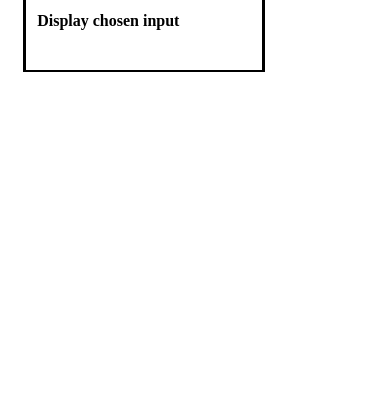
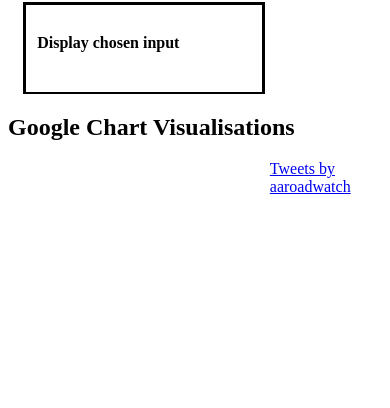
Before and after one commit to DavyShaw/Summer-Project, a Flask app: template Flask/templates/display.html in a window 390 px wide. Shown: the part 877-1285 px from the top of the page. Before the commit the page ends 949 px from the top, so only its background shows below. Run offline with Flask 2, Linux system fonts and the light colour scheme; the template is opened without the code that fills it, so the values that code supplies are empty; some libraries are stand-ins or nearby versions.

Commit message:
Responsive interface implemented

```diff
--- a/Flask/templates/index.html
+++ b/Flask/templates/index.html
@@ -1,13 +1,15 @@
 <html>
     <head>
         <title>Dublin Bus Dynamic Time Application</title>
-        <link rel="stylesheet" type="text/css" href="../static/index.css?q=544446944116">
+        <link rel="stylesheet" type="text/css" href="../static/index.css?q=500">
 <!--        <link href="http://netdna.bootstrapcdn.com/bootstrap/3.0.0/css/bootstrap.min.css" rel="stylesheet" media="screen">-->
     </head>
-    <body onload="api(); api2();">
+    <body id="body" onload="api(); api2(); startTime();">
         <!--Header-->
         <header id="header">
-            <h1>DB Predict</h1>
+            <img src="../static/dblogo.png" alt="logo" />
+            <h1>Dublin Bus: Journey Time Predictor <div id="clock"></div><br><div id="date"></div></h1>
+<!--            <div id="clock"></div>-->
         </header>
          <!--Wrapper for Page Content-->
         <div id="wrapper">
@@ -27,14 +29,14 @@
                     <br>
                     <p>Origin Stop</p>
                 <select type="button" data-toggle="dropdown" name="chosenorigin">
-                    {% for m in json_file_stops.data1 %}
+                    {% for m in json_file_stops %}
                         <option value="{{ m.shortname + m.stopid|string}}"{% if loop.first %} SELECTED{% endif %}>{{ m.shortname + " - Stop No. " + m.stopid|string}}</option>
                     {% endfor %}
                 </select>
                     <br>
                     <p>Destination Stop</p>
                 <select type="button" data-toggle="dropdown" name="chosendestination">
-                    {% for m in json_file_stops.data1 %}
+                    {% for m in json_file_stops %}
                         <option value="{{ m.stopid|string + m.shortname}}"{% if loop.first %} SELECTED{% endif %}>{{ m.shortname + " - Stop No. " + m.stopid|string}}</option>
                     {% endfor %}
                 </select>
@@ -93,31 +95,67 @@
                 <!--Map-->
             <div id="google-map"></div>
 
+
+            <div class="container">
+            {% block content %}{% endblock %}
+            </div>
+
+
+            <div id="googlecharts">
+
+            <h2>Google Chart Visualisations</h2></div>
             <div id="twitterfeed">
                 <a class="twitter-timeline" href="https://twitter.com/aaroadwatch" height="500">Tweets by aaroadwatch</a> <script async src="//platform.twitter.com/widgets.js" charset="utf-8"></script>
             </div>
 
 
-
-            <div class="container">
-            {% block content %}{% endblock %}
             </div>
-            </div>
-            <!--Footer-->
+<!--
+            Footer
             <footer id="footer">
                 <p>Team Members: Davy Shaw, Aongus Bates, Claudia Kinsella, Chen Zeng</p>
             </footer>
 
+-->
     </body>
 
+
+<!--    Scripts for Page   -->
+<!--    w3schools code   -->
+        <script>
+            function startTime() {
+                var today = new Date();
+                var h = today.getHours();
+                var m = today.getMinutes();
+                var s = today.getSeconds();
+                m = checkTime(m);
+                s = checkTime(s);
+                document.getElementById('clock').innerHTML =
+                h + ":" + m + ":" + s;
+                var t = setTimeout(startTime, 500);
+            }
+            function checkTime(i) {
+                if (i < 10) {i = "0" + i};  // add zero in front of numbers < 10
+                return i;
+            }
+        </script>
+
+        <script>
+            n =  new Date();
+            y = n.getFullYear();
+            m = n.getMonth() + 1;
+            d = n.getDate();
+            document.getElementById("date").innerHTML = m + "/" + d + "/" + y;
+        </script>
     <!--Script for Live Weather Data-->
+
         <!--    API 1    -->
     <script src="https://ajax.googleapis.com/ajax/libs/jquery/3.2.0/jquery.min.js"></script>
         <script type="text/javascript">
             function api(){
                 var api_key = '44b78ac274e9d94337e6620489fdcdbe';
                 var url = $.getJSON("http://api.openweathermap.org/data/2.5/weather?q=Dublin,IE&units=metric&APPID=" + api_key, function(data){
-            document.getElementById("weather").innerHTML = '<p>Current Weather in Dublin</p>' +
+            document.getElementById("weather").innerHTML = '<h4>Current Weather in Dublin</h4>' +
                 '<p>' + "Temperature: " + data.main.temp + '&deg;C' + '</p>'
                 + '<p>' + "Humidity: " + data.main.humidity + '%' + '</p>'
                 + '<p>' + "Pressure: " + data.main.pressure + 'hPa' + '</p>'
@@ -139,22 +177,36 @@
             }
         </script>
 
-    <!--Google Map API Script-->
+<!--  Scripts for Map markers   -->
 
   <script>
+  var infowindow;
+
+        function myMap() {
+            var mapLocale= {
+                center:new google.maps.LatLng(53.345300, -6.275769),
+                zoom:11,
+            };
+            var map=new google.maps.Map(document.getElementById("google-map"),mapLocale);
+};
+    </script>
+
+<!-- Script to update map based on Route Selection -->
+
+ <script>
+
     function myMap() {
          var map = new google.maps.Map(document.getElementById('google-map'), {
           center: {lat: 53.345300, lng: -6.275769},
-          zoom: 13});
+          zoom: 11});
+          google.maps.event.addListener(map, 'click', function(){
+           if(infowindow){
+             infowindow.setMap(null);
+             infowindow = null;
+           }
+      });
     }
 
-        function placeMarker(map, location) {
-            var markers = new google.maps.Marker({
-                position: location,
-                map: map
-  });
-        markers.setMap(map);
-}
 
 
         // Try HTML5 geolocation.
@@ -164,36 +216,29 @@
         function showposition(position) {
             var map = new google.maps.Map(document.getElementById('google-map'), {
           center: {lat: 53.345300, lng: -6.275769},
-          zoom: 13});
+          zoom: 11});
             lat = position.coords.latitude;
             lon = position.coords.longitude;
             latlon = new google.maps.LatLng(lat,lon)
             var marker = new
-            google.maps.Marker({position:latlon,animation: google.maps.Animation.BOUNCE, title:"You are here."});
+            google.maps.Marker({position:latlon,animation: google.maps.Animation.BOUNCE,
+            icon:'http://maps.google.com/mapfiles/ms/icons/pink.png',
+            title:"You are here."});
             marker.setMap(map);
             marker.setAnimation(4);
-            map.setCenter(latlon);
-            var targetLat=marker.getPosition().lat();
-var targetLng=marker.getPosition().lng();
 
-              // Zoom to 15 when clicking on marker
-            google.maps.event.addListener(marker,'click',function() {
-                map.setZoom(15);
-                map.setCenter(marker.getPosition());
-  });
               //add marker inside the circle
-            google.maps.event.addListener(map, 'click', function(event) {
-        placeMarker(map, event.latLng);
-  });
-              var infowindow = new google.maps.InfoWindow({
+            //google.maps.event.addListener(map, 'click', function(event) {
+        //placeMarker(map, event.latLng);});
+              var infowin = new google.maps.InfoWindow({
                 content: "You are here."
   });
-        infowindow.open(map,marker);
+        infowin.open(map,marker);
 
 
             var myCity = new google.maps.Circle({
                 center: latlon,
-                radius: 200,
+                radius:500,
                 strokeColor: "#00BFFF",
                 strokeOpacity: 0.8,
                 strokeWeight: 2,
@@ -202,7 +247,55 @@ var targetLng=marker.getPosition().lng();
 
   });
             myCity.setMap(map);
+
+            //show out the stopid near your location
+        $.getJSON('../static/routes_and_stops.json', function(data){
+            console.log(data);
+        for (var i = 0; i < data.length; i++) {
+        (function (item) {
+            console.log(">=" + item);
+        var pos = new google.maps.LatLng(item.latitude, item.longitude);
+            console.log(">=" + pos);
+        var distance_from_location = google.maps.geometry.spherical.computeDistanceBetween(latlon, pos);
+            console.log(">=" + latlon);
+            console.log(">=" + distance_from_location);
+            if(distance_from_location <= 500){
+                var distance = Math.round(distance_from_location);
+                var title = String(item.stopid);
+                console.log(">=" + title);
+                var markers = new google.maps.Marker({position: pos,
+                                                    map:map,
+                                                    title: title
+                                                    });
+
+
+           google.maps.event.addListener(markers, 'click', function () {
+
+  			infowindow = new google.maps.InfoWindow(
+            { content: '<div style="color:red">'+title +'</div>' + " is " + distance + " meters from my location",
+              size: new google.maps.Size(150,50),
+              pixelOffset: new google.maps.Size(0, -30)
+            , position: pos, map: map});
+  								});
+
+                         // Zoom to 15 when clicking on marker
+            google.maps.event.addListener(marker,'click',function() {
+                map.setZoom(15);
+                map.setCenter(marker.getPosition());
+  });
+
+                markers.setMap(map);
             }
+
+        })(data[i]);
+         }
+
+    });
+
+
+        }
+
+
 
     </script>
  <script src="https://maps.googleapis.com/maps/api/js?key=AIzaSyAiubTHzeKWvkVLFSWQ1MY_7yNjizKQxbU&callback=myMap"></script>
```
Lines whose indentation alone changed are shown as unchanged.
